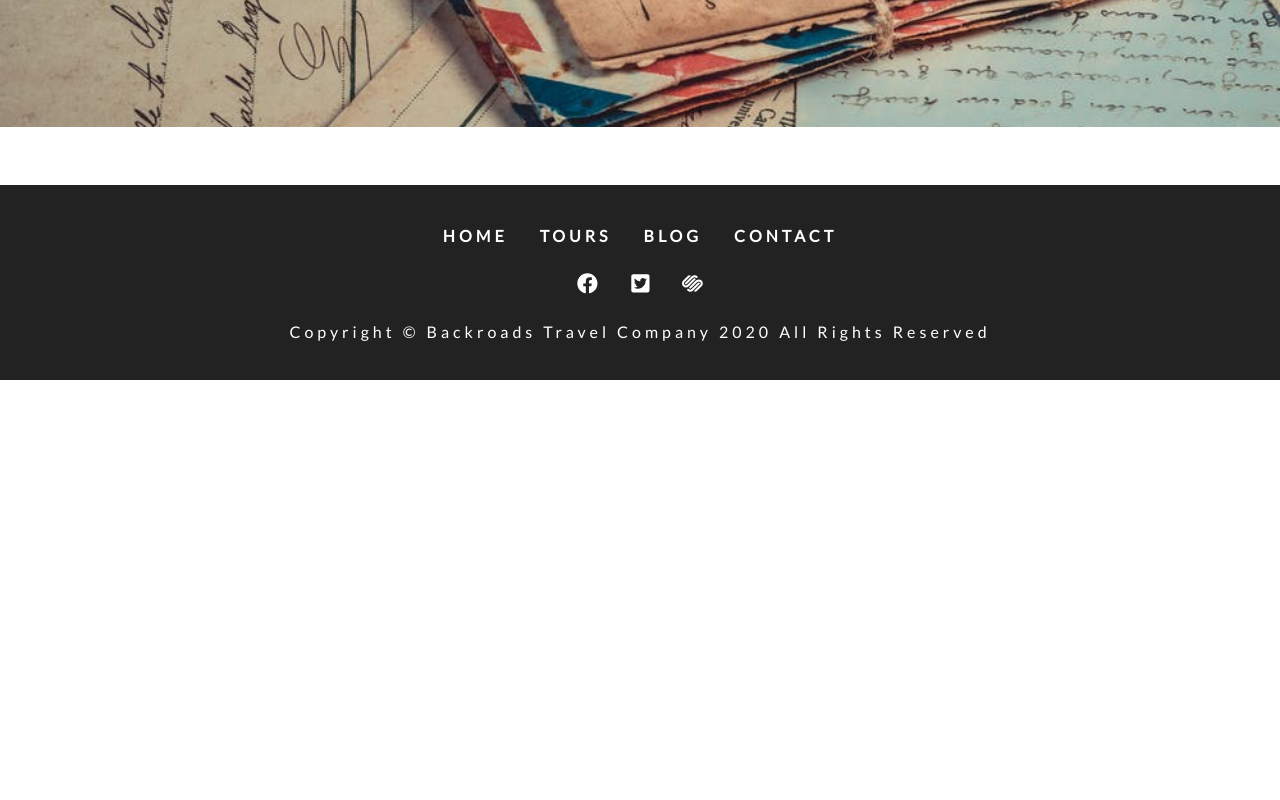
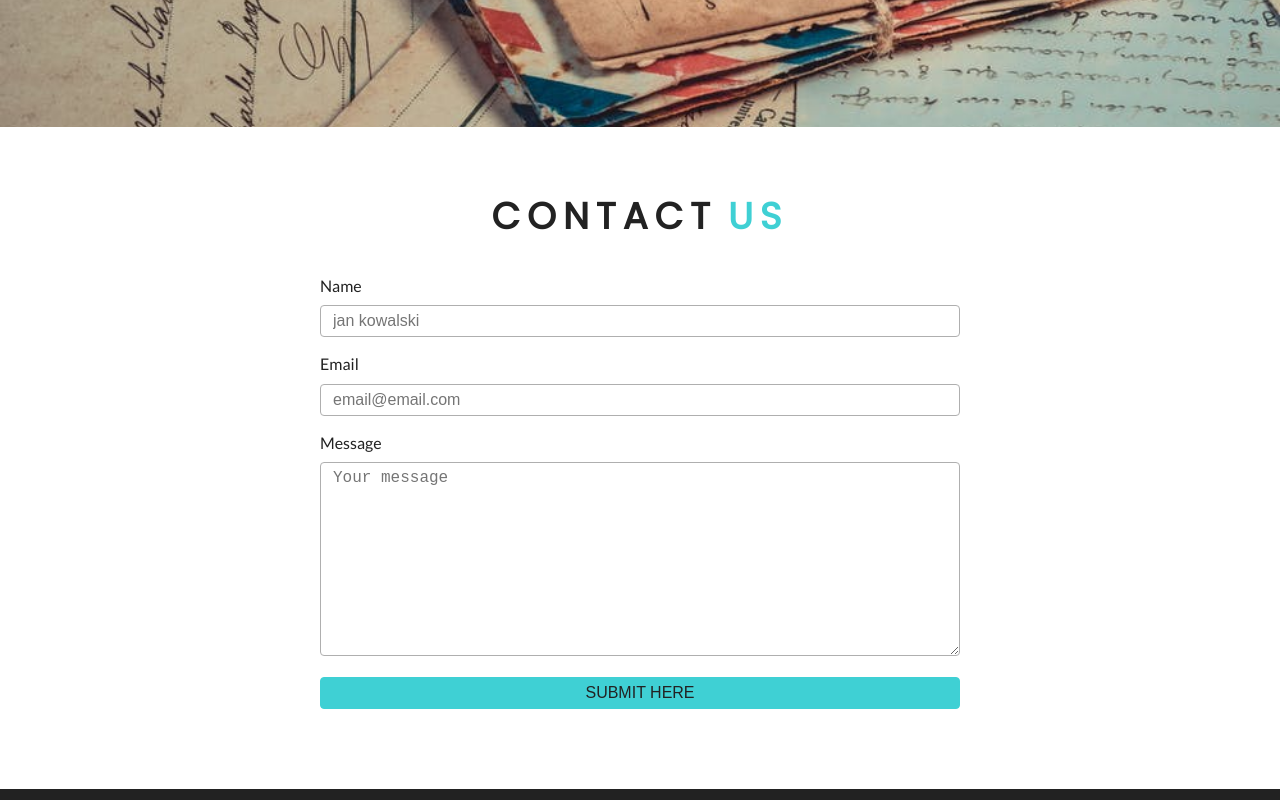
Before and after one commit to olgaczarnecka/gatsby-backroads, a Gatsby site: page /contact in a window 1280 px wide. Shown: the part 420-1220 px from the top of the page. Before the commit the page ends 800 px from the top, so only its background shows below. Built offline with nearby package versions, Linux system fonts and the light colour scheme; Gatsby itself is replaced by a stand-in of ours.

Commit message:
Add contact form

```diff
--- /dev/null
+++ b/src/components/Contact/ContactForm.js
@@ -0,0 +1,58 @@
+import React from "react"
+import Title from "../Title"
+import styles from "../../css/contact.module.css"
+
+const ContactForm = () => {
+  return (
+    <section className={styles.contact}>
+      <Title title="contact" subtitle="us" />
+      <div className={styles.center}>
+        <form
+          className={styles.form}
+          action="https://formspree.io/webska.olga@gmail.com"
+          method="POST"
+        >
+          <div>
+            <label htmlFor="name">name</label>
+            <input
+              type="text"
+              name="name"
+              id="name"
+              className={styles.formControl}
+              placeholder="jan kowalski"
+            />
+          </div>
+          <div>
+            <label htmlFor="name">email</label>
+            <input
+              type="email"
+              name="email"
+              id="email"
+              className={styles.formControl}
+              placeholder="email@email.com"
+            />
+          </div>
+          <div>
+            <label htmlFor="name">message</label>
+            <textarea
+              name="message"
+              id="message"
+              rows="10"
+              className={styles.formControl}
+              placeholder="Your message"
+            />
+          </div>
+          <div>
+            <input
+              type="submit"
+              value="submit here"
+              className={styles.submit}
+            />
+          </div>
+        </form>
+      </div>
+    </section>
+  )
+}
+
+export default ContactForm
--- a/src/pages/contact.js
+++ b/src/pages/contact.js
@@ -2,10 +2,12 @@ import React from "react"
 import Layout from "../components/Layout"
 import StyledHero from "../components/StyledHero"
 import { graphql } from "gatsby"
+import ContactForm from "../components/Contact/ContactForm"
 
 const Contact = ({ data }) => (
   <Layout>
     <StyledHero img={data.contactBcg.childImageSharp.fluid} />
+    <ContactForm />
   </Layout>
 )
 
```
